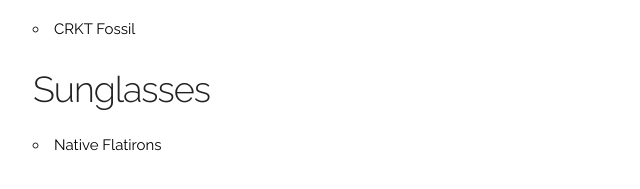
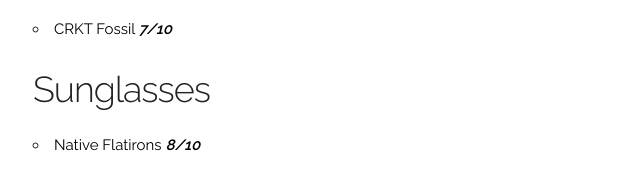
Before and after one commit to Jethro15/everyday-gear-reviews, a plain HTML site: page Knife Blog/Reviews/reviews.html in a window 1280 px wide. Shown: the part 283-472 px from the top of the page, 127-767 px from the left. Drawn offline with Linux system fonts and the light colour scheme.

Commit message:
review page

```diff
--- a/Knife Blog/Reviews/reviews.html
+++ b/Knife Blog/Reviews/reviews.html
@@ -66,7 +66,7 @@
             <div class="one-third column">
                 <h3>Knives</h3>
                 <ul>
-                    <li><a class="list" href="Knives\crkt-fossil.html">CRKT Fossil</a></li>
+                    <li><a class="list" href="Knives\crkt-fossil.html">CRKT Fossil <em><strong>7/10</strong></em></a></li>
                 </ul>
             </div>
             <div class="one-third column">
@@ -80,7 +80,7 @@
             <div class="one-third column">
                 <h3>Sunglasses</h3>
                 <ul>
-                    <li><a class="list" href="Sunglasses/flairons.html">Native Flatirons</a></li>
+                    <li><a class="list" href="Sunglasses/flairons.html">Native Flatirons <em><strong>8/10</strong></em></a></li>
                 </ul>
             </div>
         </div>
```
